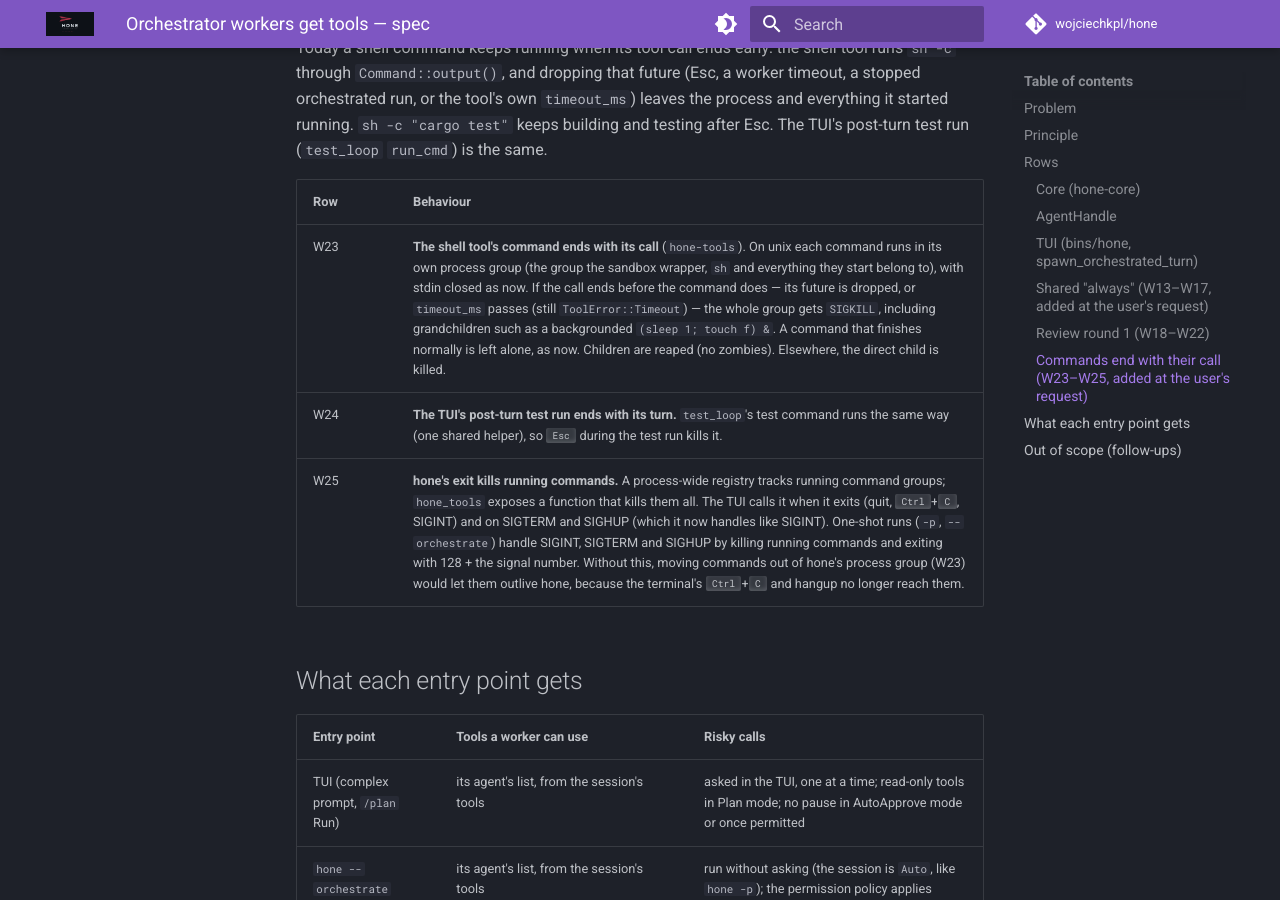
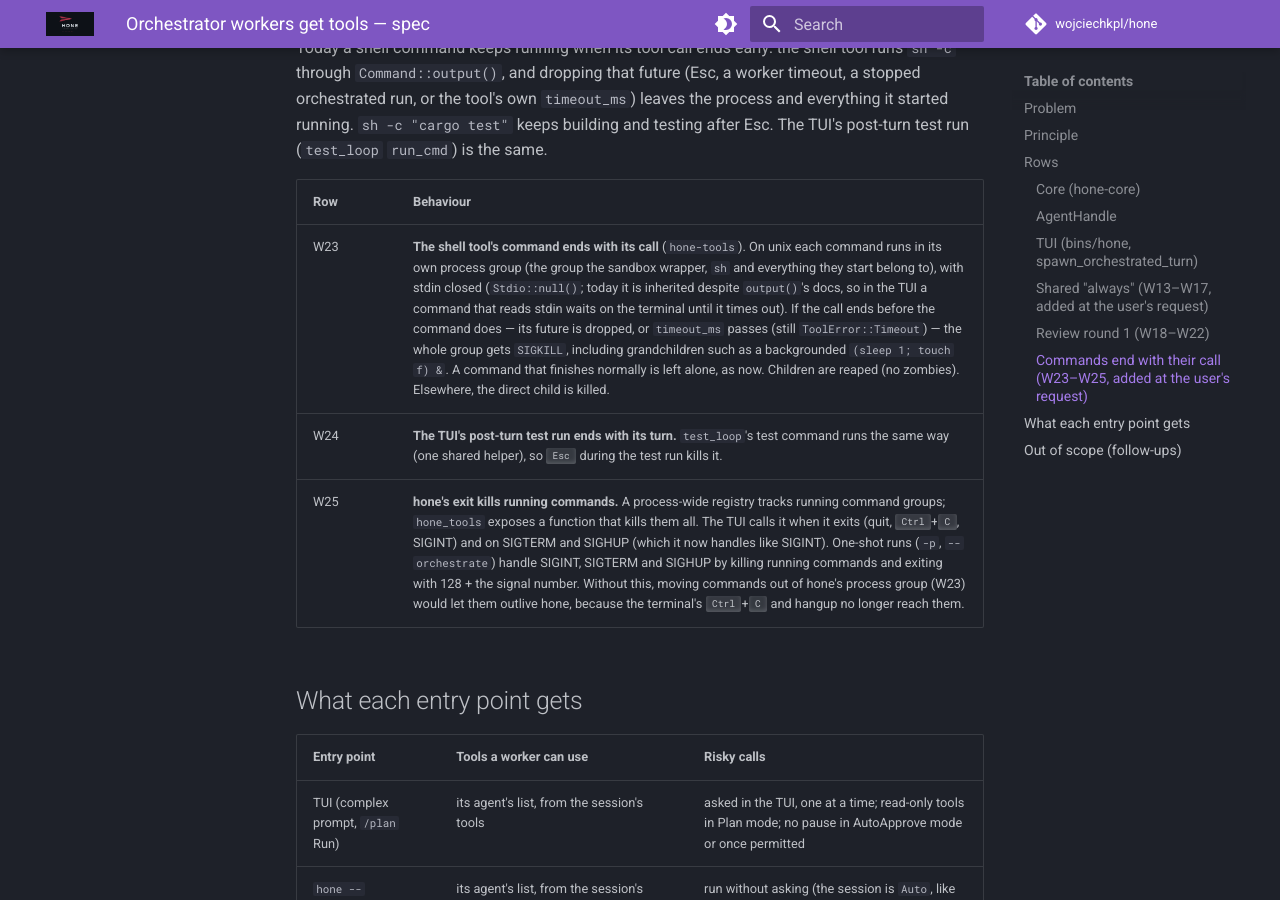
Before and after one commit to wojciechkpl/hone, an MkDocs documentation site: the page built from docs/plans/worker-tools-spec.md, in a window 1280 px wide and 900 px high, scrolled down 4371 px. Built offline with MkDocs 1.6.1 and Material for MkDocs 9.7.7, drawn with Linux system fonts in a browser that asks for light colours; comment, search, counter and statistics services are not loaded.

Commit message:
docs(spec): W23 stdin is inherited today; close it

```diff
--- a/docs/plans/worker-tools-spec.md
+++ b/docs/plans/worker-tools-spec.md
@@ -112,7 +112,7 @@ keeps building and testing after Esc. The TUI's post-turn test run
 
 | Row | Behaviour |
 |---|---|
-| W23 | **The shell tool's command ends with its call** (`hone-tools`). On unix each command runs in its own process group (the group the sandbox wrapper, `sh` and everything they start belong to), with stdin closed as now. If the call ends before the command does — its future is dropped, or `timeout_ms` passes (still `ToolError::Timeout`) — the whole group gets `SIGKILL`, including grandchildren such as a backgrounded `(sleep 1; touch f) &`. A command that finishes normally is left alone, as now. Children are reaped (no zombies). Elsewhere, the direct child is killed. |
+| W23 | **The shell tool's command ends with its call** (`hone-tools`). On unix each command runs in its own process group (the group the sandbox wrapper, `sh` and everything they start belong to), with stdin closed (`Stdio::null()`; today it is inherited despite `output()`'s docs, so in the TUI a command that reads stdin waits on the terminal until it times out). If the call ends before the command does — its future is dropped, or `timeout_ms` passes (still `ToolError::Timeout`) — the whole group gets `SIGKILL`, including grandchildren such as a backgrounded `(sleep 1; touch f) &`. A command that finishes normally is left alone, as now. Children are reaped (no zombies). Elsewhere, the direct child is killed. |
 | W24 | **The TUI's post-turn test run ends with its turn.** `test_loop`'s test command runs the same way (one shared helper), so <kbd>Esc</kbd> during the test run kills it. |
 | W25 | **hone's exit kills running commands.** A process-wide registry tracks running command groups; `hone_tools` exposes a function that kills them all. The TUI calls it when it exits (quit, <kbd>Ctrl</kbd>+<kbd>C</kbd>, SIGINT) and on SIGTERM and SIGHUP (which it now handles like SIGINT). One-shot runs (`-p`, `--orchestrate`) handle SIGINT, SIGTERM and SIGHUP by killing running commands and exiting with 128 + the signal number. Without this, moving commands out of hone's process group (W23) would let them outlive hone, because the terminal's <kbd>Ctrl</kbd>+<kbd>C</kbd> and hangup no longer reach them. |
 
```
